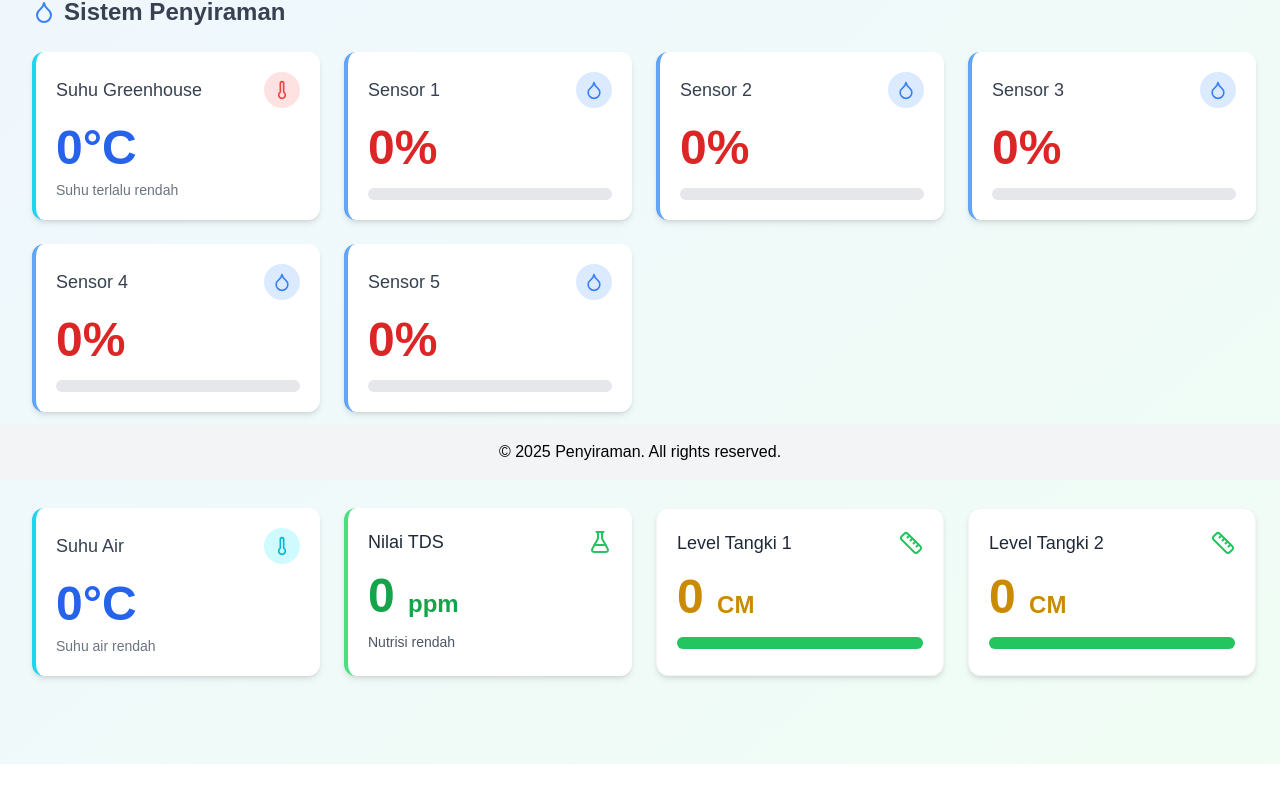
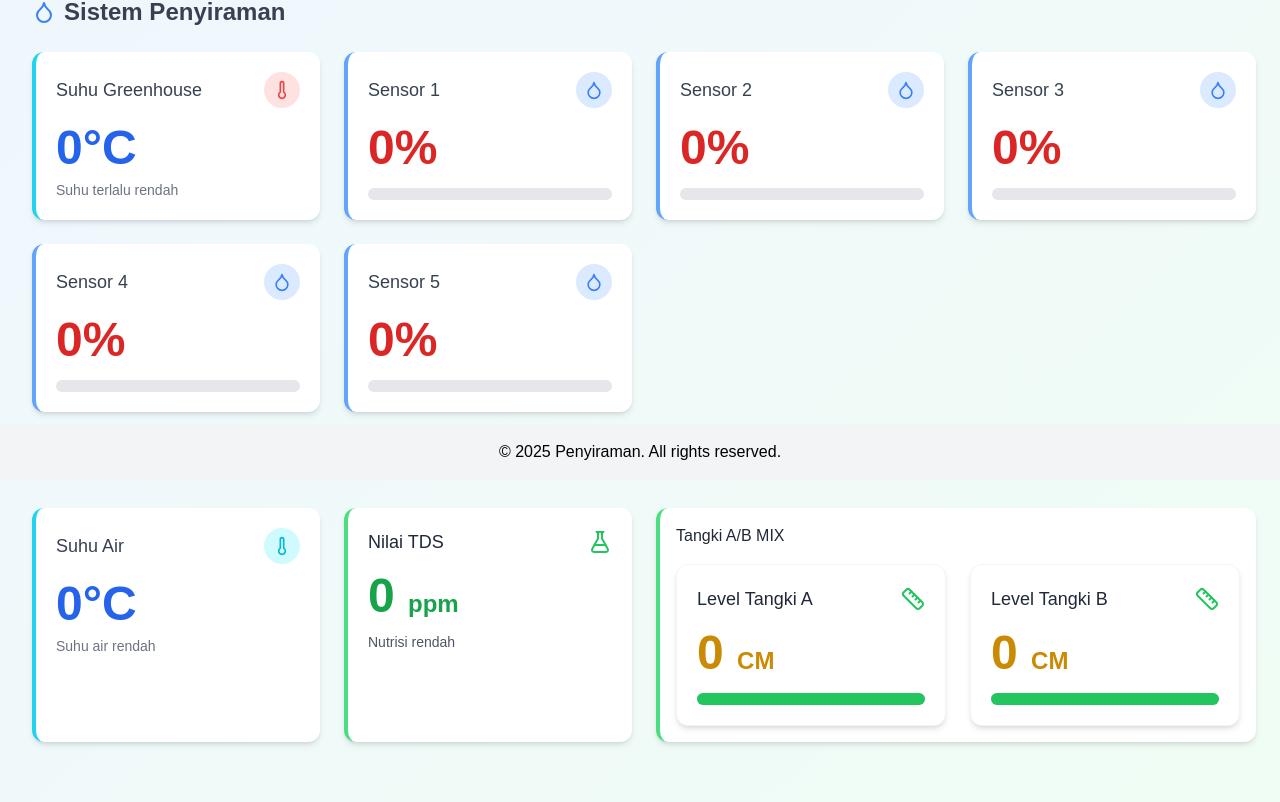
Before and after one commit to NgurahNova/penyiraman-web, a Next.js app: page /home in a window 1280 px wide. Shown: the part 320-1122 px from the top of the page. Before the commit the page ends 1084 px from the top, so only its background shows below. Built offline with nearby package versions, Linux system fonts and the light colour scheme; no server answers; the database is empty; sample sign-in values are in the browser's storage.

Commit message:
Minor Update v2

```diff
--- a/package.json
+++ b/package.json
@@ -10,6 +10,7 @@
   },
   "dependencies": {
     "firebase": "^11.3.1",
+    "lodash": "^4.17.21",
     "lucide-react": "^0.479.0",
     "next": "15.1.7",
     "react": "^19.0.0",
--- a/src/app/home/page.jsx
+++ b/src/app/home/page.jsx
@@ -266,13 +266,15 @@ const Page = () => {
                     </p>
                   </div>
                 </div>
-
+                <div className="bg-white col-span-2 p-4  rounded-xl -full shadow-md borderborder-gray-100 overflow-hidden transition-all duration-300 hover:shadow-lg border-l-4 border-green-400">
+                  Tangki A/B MIX
+                  <div className="grid grid-cols-1 lg:grid-cols-2 gap-6 mt-4">
                     {/* Ultrasonic Sensor 1 */}
                     <div className="bg-white rounded-xl shadow-md border border-gray-100 overflow-hidden transition-all duration-300 hover:shadow-lg hover:border-yellow-200">
                       <div className="p-5">
                         <div className="flex items-center justify-between">
                           <h3 className="text-lg font-medium text-gray-800">
-                        Level Tangki 1
+                            Level Tangki A
                           </h3>
                           <Ruler
                             className={`${
@@ -309,13 +311,12 @@ const Page = () => {
                         </div>
                       </div>
                     </div>
-
                     {/* Ultrasonic Sensor 2 */}
                     <div className="bg-white rounded-xl shadow-md border border-gray-100 overflow-hidden transition-all duration-300 hover:shadow-lg hover:border-yellow-200">
                       <div className="p-5">
                         <div className="flex items-center justify-between">
                           <h3 className="text-lg font-medium text-gray-800">
-                        Level Tangki 2
+                            Level Tangki B
                           </h3>
                           <Ruler
                             className={`${
@@ -341,7 +342,6 @@ const Page = () => {
                                 : "bg-red-500"
                             } h-3 rounded-full transition-all`}
                             style={{
-                          // Progress bar decreases as distance increases
                               width: `${
                                 (distance2 / 40) * 100 > 100
                                   ? 0
@@ -349,6 +349,8 @@ const Page = () => {
                               }%`,
                             }}
                           ></div>
+                        </div>
+                      </div>
                     </div>
                   </div>
                 </div>
--- a/src/app/nutrisi/page.jsx
+++ b/src/app/nutrisi/page.jsx
@@ -105,7 +105,7 @@ const Page = () => {
           >
             {/* Nutrisi Section */}
             <div className="flex flex-col md:flex-row md:justify-between md:items-center mb-6">
-              <h1 className="text-3xl font-bold text-green-800">Nutrisi</h1>
+              <h1 className="text-3xl font-bold ">Nutrisi</h1>
               <div className="flex md:items-center w-fit mt-4 md:mt-0 bg-white px-4 py-2 rounded-lg shadow-md border border-gray-100">
                 <Clock className="mr-2 text-blue-500" />
                 <span className="text-xl font-medium text-gray-800">
@@ -163,6 +163,9 @@ const Page = () => {
                 </div>
               </div>
 
+              <div className="bg-white  col-span-2 p-4  rounded-xl -full shadow-md borderborder-gray-100 overflow-hidden transition-all duration-300 hover:shadow-lg hover:border-yellow-200">
+                Tangki A/B MIX
+                <div className="grid grid-cols-1 lg:grid-cols-2 gap-6 mt-4">
                   {/* Ultrasonic Sensor 1 */}
                   <div className="bg-white rounded-xl shadow-md border border-gray-100 overflow-hidden transition-all duration-300 hover:shadow-lg hover:border-yellow-200">
                     <div className="p-5">
@@ -205,7 +208,6 @@ const Page = () => {
                       </div>
                     </div>
                   </div>
-
                   {/* Ultrasonic Sensor 2 */}
                   <div className="bg-white rounded-xl shadow-md border border-gray-100 overflow-hidden transition-all duration-300 hover:shadow-lg hover:border-yellow-200">
                     <div className="p-5">
@@ -245,6 +247,8 @@ const Page = () => {
                             }%`,
                           }}
                         ></div>
+                      </div>
+                    </div>
                   </div>
                 </div>
               </div>
--- a/src/app/penyiraman/page.jsx
+++ b/src/app/penyiraman/page.jsx
@@ -7,6 +7,7 @@ import Footer from "@/components/footer";
 import Navbar from "@/components/navbar";
 import { Collapse } from "react-collapse";
 import ProtectedRoute from "@/components/ProtectedRoute";
+import { debounce } from "lodash";
 import {
   Thermometer,
   Droplet,
@@ -34,6 +35,14 @@ const Page = () => {
   const [time, setTime] = useState(new Date().toLocaleTimeString());
   const [searchTodayHistory, setSearchTodayHistory] = useState("");
   const [searchPrevHistory, setSearchPrevHistory] = useState("");
+
+  const handleTodaySearch = debounce((value) => {
+    setSearchTodayHistory(value);
+  }, 300); // 300ms debounce delay
+
+  const handlePrevSearch = debounce((value) => {
+    setSearchPrevHistory(value);
+  }, 300); // 300ms debounce delay
 
   const getTodayDate = () => {
     const today = new Date();
```
Also changed, not shown: 1 other file (tests, documents, lock files or other folders). Lines whose indentation alone changed are shown as unchanged.
